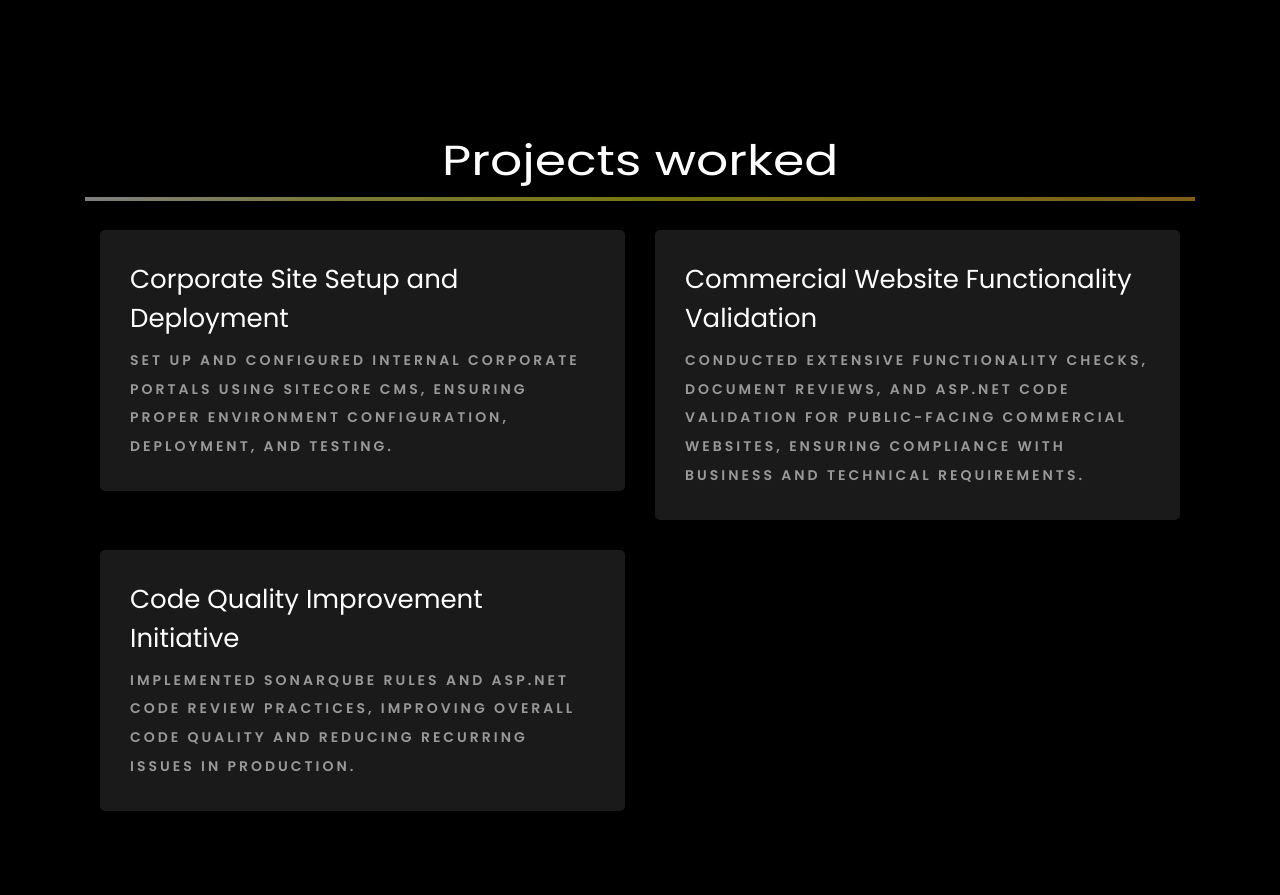
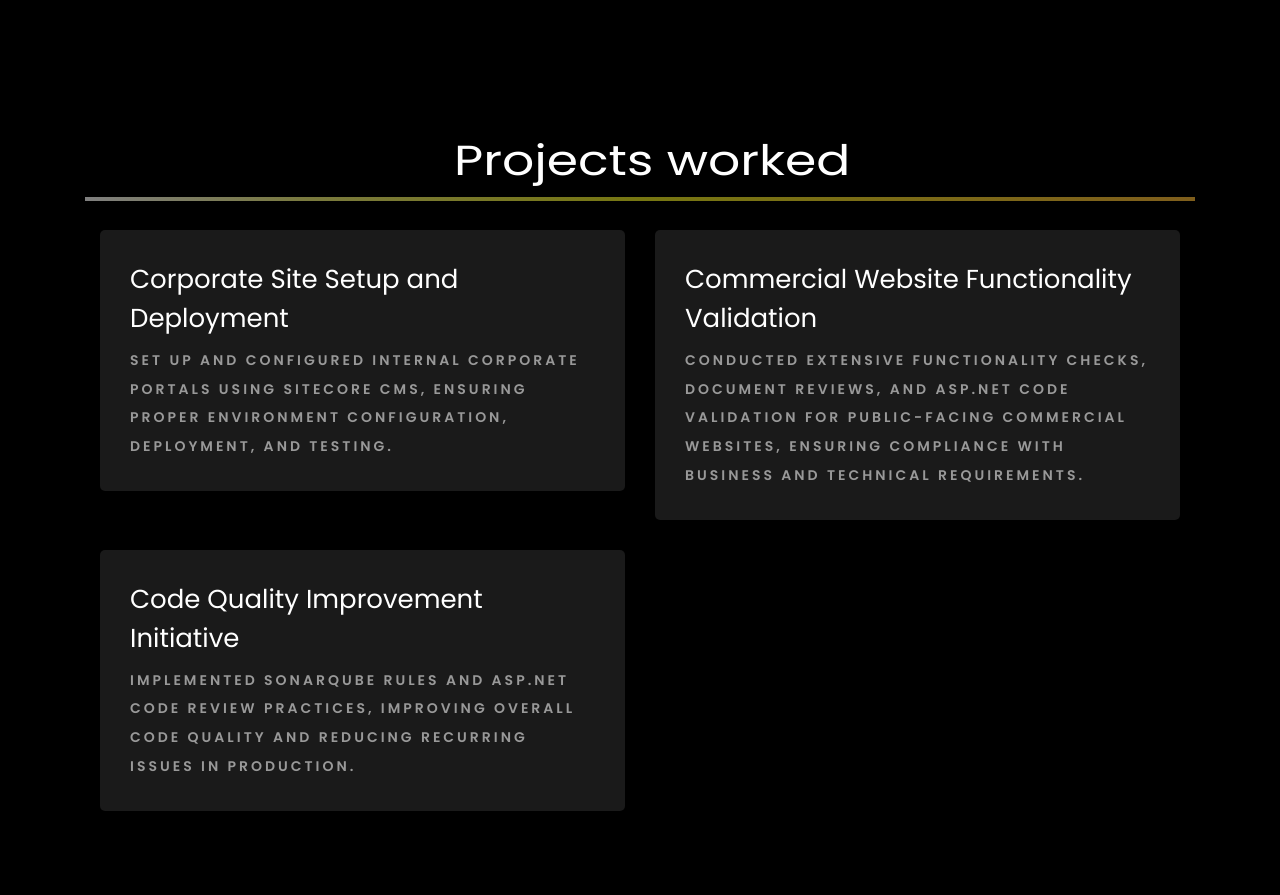
Before and after one commit to Hanoor/Portfolio, a plain HTML site: page index.html in a window 1280 px wide. Shown: the part 2580-3475 px from the top of the page. Drawn offline with Linux system fonts and the light colour scheme; files whose address does not match are found by name.

Commit message:
Update index.html

```diff
--- a/index.html
+++ b/index.html
@@ -329,7 +329,8 @@
 		  <section class="ftco-section" id="project-section">
 			<div class="container">
 		  <div class="row">
-			  <h1 class="big-4">Projects worked</h1>
+			  <h1 class="big-4" style="padding-left:20px;">Projects worked</h1>
+
 			  <div class="underline"></div>
 		  </div>
 		  <br>
```
